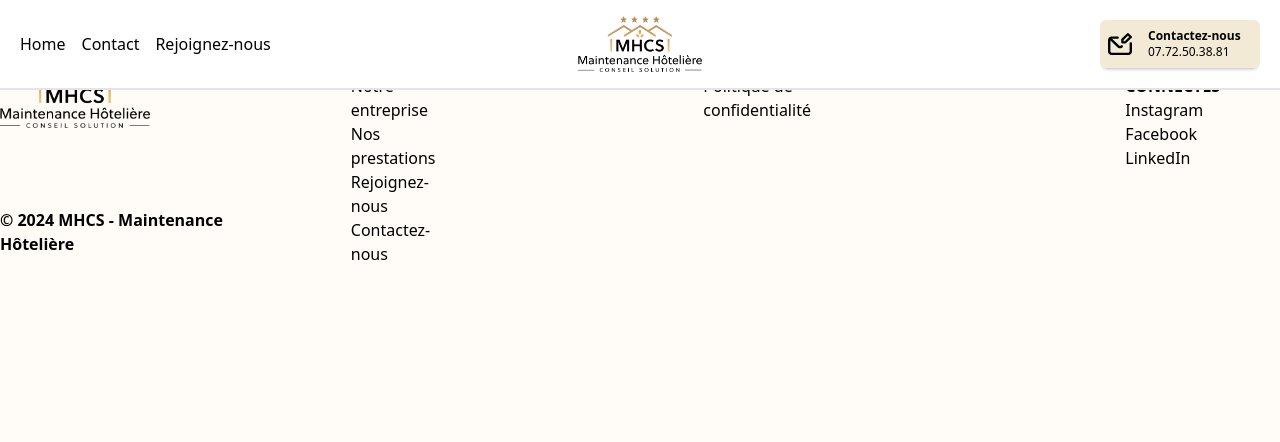
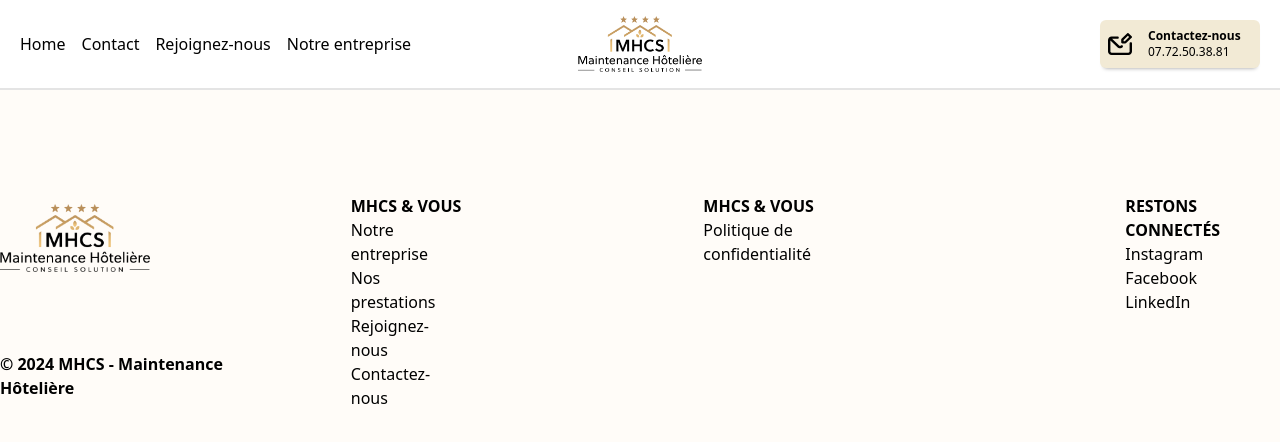
Before and after one commit to Pakku73/MHCS, a React (Vite) app: page /notre-entreprise in a window 1280 px wide. Shown: the top 442 px of the page. Built offline with nearby package versions, Linux system fonts and the light colour scheme; a web font is replaced by a local one.

Commit message:
Ajout page entreprise

```diff
--- a/src/containers/home/chiffres.tsx
+++ b/src/containers/home/chiffres.tsx
@@ -8,8 +8,8 @@ export const Chiffres = () => {
         </h2>
 
         <div className="flex justify-between items-center">
-            <div className="border-[2px] border-[#ada796] p-2 pl-10 rounded-[4px]">
-                <p className="bg-[#fffcf8] font-ChangeOne text-[#ada796] text-[20px] -translate-y-9 translate-x-[60px]">+20 ANS</p>
+            <div className="border-[2px] relative border-[#ada796] p-2 pl-10 rounded-[4px]">
+                <p className="bg-[#fffcf8] font-ChangeOne text-[#ada796] text-[20px] absolute -right-1 -top-5">+20 ANS</p>
                 <h2 className="uppercase font-ChangeOne text-[20px]">D'expertises</h2>
             </div>
 
--- /dev/null
+++ b/src/containers/notre-entreprise/entreprise.tsx
@@ -0,0 +1,12 @@
+// import { Button } from '../../components/common/Button';
+
+
+export const Entreprise = () => {
+    return <>
+
+    <section className="flex flex-col items-center justify-center px-20 pt-36">
+
+    </section>
+
+    </>;
+  };
--- a/src/data/header.ts
+++ b/src/data/header.ts
@@ -13,4 +13,8 @@ export const HEADER_LINK: HeaderLinkInterface[] = [
     href: '/rejoindre',
     label: 'Rejoignez-nous',
   },
+  {
+    href: '/notre-entreprise',
+    label: 'Notre entreprise',
+  },
 ];
--- /dev/null
+++ b/src/pages/Entreprise.tsx
@@ -0,0 +1,10 @@
+// import { Button } from '../components/common/Button';
+import { Entreprise } from '../containers/notre-entreprise/entreprise';
+
+export default function notreEntreprise() {
+  return (
+    <>
+      <Entreprise />
+    </>
+  );
+}
--- a/src/router/router.tsx
+++ b/src/router/router.tsx
@@ -2,6 +2,7 @@ import { Route, Routes } from 'react-router-dom';
 import Home from '../pages/Home';
 import Contact from '../pages/Contact';
 import Rejoindre from '../pages/Rejoindre';
+import Entreprise from '../pages/Entreprise';
 
 export const Router = () => {
   return (
@@ -9,6 +10,7 @@ export const Router = () => {
       <Route path="/" element={<Home />} />
       <Route path="/contact" element={<Contact />} />
       <Route path="/rejoindre" element={<Rejoindre />} />
+      <Route path="/notre-entreprise" element={<Entreprise />} />
     </Routes>
   );
 };
```
